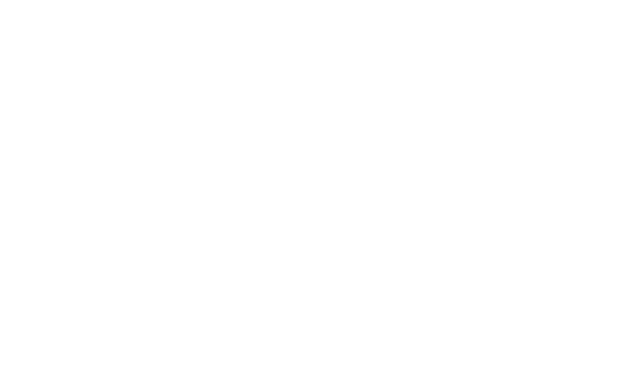
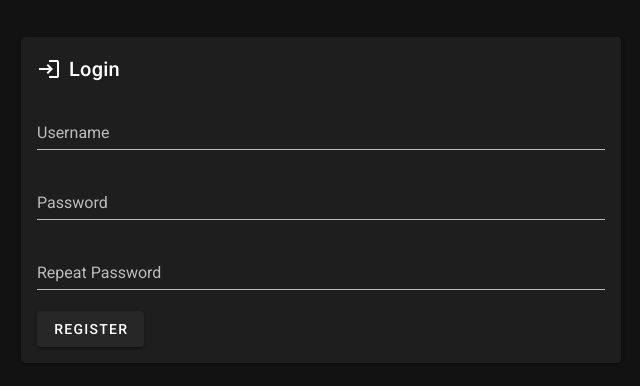
Before and after one commit to Spookdot/tumblr-clone, a Nuxt app in the folder packages/frontend/: page /register in a window 1280 px wide. Before the commit this address had no page. Shown: the part 200-586 px from the top of the page, without its empty margins (319-959 px from the left). Built offline with nearby package versions, Linux system fonts and the light colour scheme.

Commit message:
Finished Login System

```diff
--- a/packages/frontend/components/AppBar.vue
+++ b/packages/frontend/components/AppBar.vue
@@ -2,7 +2,16 @@
   <v-app-bar elevation="4" app>
     <v-app-bar-title> Chat App </v-app-bar-title>
     <v-spacer />
-    <div v-if="authenticated">{{ username }}</div>
+    <v-menu v-if="authenticated" offset-y>
+      <template v-slot:activator="{ on, attrs }">
+        <v-btn v-bind="attrs" v-on="on">
+          <v-icon>mdi-account</v-icon> {{ username }}
+        </v-btn>
+      </template>
+      <v-list>
+        <v-list-item @click="logout" link> Logout </v-list-item>
+      </v-list>
+    </v-menu>
     <v-btn class="float-right" to="/login" v-else>
       <v-icon>mdi-login</v-icon> Login
     </v-btn>
@@ -21,6 +30,15 @@
     this.authenticated = data.authenticated;
     this.username = data.username;
   },
+  methods: {
+    async logout() {
+      const response = await fetch('/api/logout', { method: 'POST' });
+
+      if (response && response.status === 200) {
+        this.$router.go(0);
+      }
+    },
+  },
   data(): authResponse {
     return { authenticated: false };
   },
--- a/packages/frontend/pages/login.vue
+++ b/packages/frontend/pages/login.vue
@@ -2,11 +2,16 @@
   <v-card width="600">
     <v-card-title> <v-icon class="mr-2">mdi-login</v-icon>Login </v-card-title>
     <v-card-text>
-      <v-text-field label="Username" v-model="username"></v-text-field>
+      <v-text-field
+        label="Username"
+        v-model="username"
+        @keydown="inputEntered"
+      ></v-text-field>
       <v-text-field
         label="Password"
         v-model="password"
         type="password"
+        @keydown="inputEntered"
       ></v-text-field>
       <div v-if="loginFailed" class="red--text mb-2 ml-1">
         Incorrect Username or Password
@@ -17,7 +22,7 @@
 </template>
 
 <script lang="ts">
-import Vue from 'vue'
+import Vue from 'vue';
 
 export default Vue.extend({
   layout: 'blank',
@@ -26,19 +31,24 @@
       const data = {
         username: this.username,
         password: this.password,
-      }
+      };
       const response = await fetch('/api/login', {
         method: 'POST',
         headers: {
           'Content-Type': 'application/json',
         },
         body: JSON.stringify(data),
-      })
+      });
 
       if (response && response.status === 200) {
-        this.$router.push('/')
+        this.$router.push('/');
       } else {
-        this.loginFailed = true
+        this.loginFailed = true;
+      }
+    },
+    inputEntered(ev: KeyboardEvent) {
+      if (ev.key === 'Enter') {
+        this.submitLoginData();
       }
     },
   },
@@ -47,9 +57,9 @@
       loginFailed: false,
       username: '',
       password: '',
-    }
+    };
   },
-})
+});
 </script>
 
 <style scoped></style>
--- /dev/null
+++ b/packages/frontend/pages/register.vue
@@ -0,0 +1,77 @@
+<template>
+  <v-card width="600">
+    <v-card-title> <v-icon class="mr-2">mdi-login</v-icon>Login </v-card-title>
+    <v-card-text>
+      <div v-if="!allFieldsFilled" class="red--text">
+        All fields need to be filled
+      </div>
+      <div v-if="!doPasswordsMatch" class="red--text">
+        The given passwords do not match
+      </div>
+      <v-text-field label="Username" v-model="username"></v-text-field>
+      <v-text-field
+        label="Password"
+        v-model="password"
+        type="password"
+      ></v-text-field>
+      <v-text-field
+        label="Repeat Password"
+        v-model="repeatPassword"
+        type="password"
+      ></v-text-field>
+      <v-btn @click="submitLoginData">Register</v-btn>
+    </v-card-text>
+  </v-card>
+</template>
+
+<script lang="ts">
+import Vue from 'vue';
+
+export default Vue.extend({
+  layout: 'blank',
+  methods: {
+    async submitLoginData() {
+      if (!(this.username && this.password && this.repeatPassword)) {
+        this.allFieldsFilled = false;
+        return;
+      } else {
+        this.allFieldsFilled = true;
+      }
+      if (this.password !== this.repeatPassword) {
+        this.doPasswordsMatch = false;
+        return;
+      } else {
+        this.doPasswordsMatch = true;
+      }
+
+      const data = {
+        username: this.username,
+        password: this.password,
+      };
+      const response = await fetch('/api/register', {
+        method: 'POST',
+        headers: {
+          'Content-Type': 'application/json',
+        },
+        body: JSON.stringify(data),
+      });
+
+      if (response && response.status === 200) {
+        this.$router.push('/login');
+      } else {
+      }
+    },
+  },
+  data() {
+    return {
+      username: '',
+      password: '',
+      repeatPassword: '',
+      doPasswordsMatch: true,
+      allFieldsFilled: true,
+    };
+  },
+});
+</script>
+
+<style></style>
```
Also changed, not shown: 1 other file (tests, documents, lock files or other folders).
